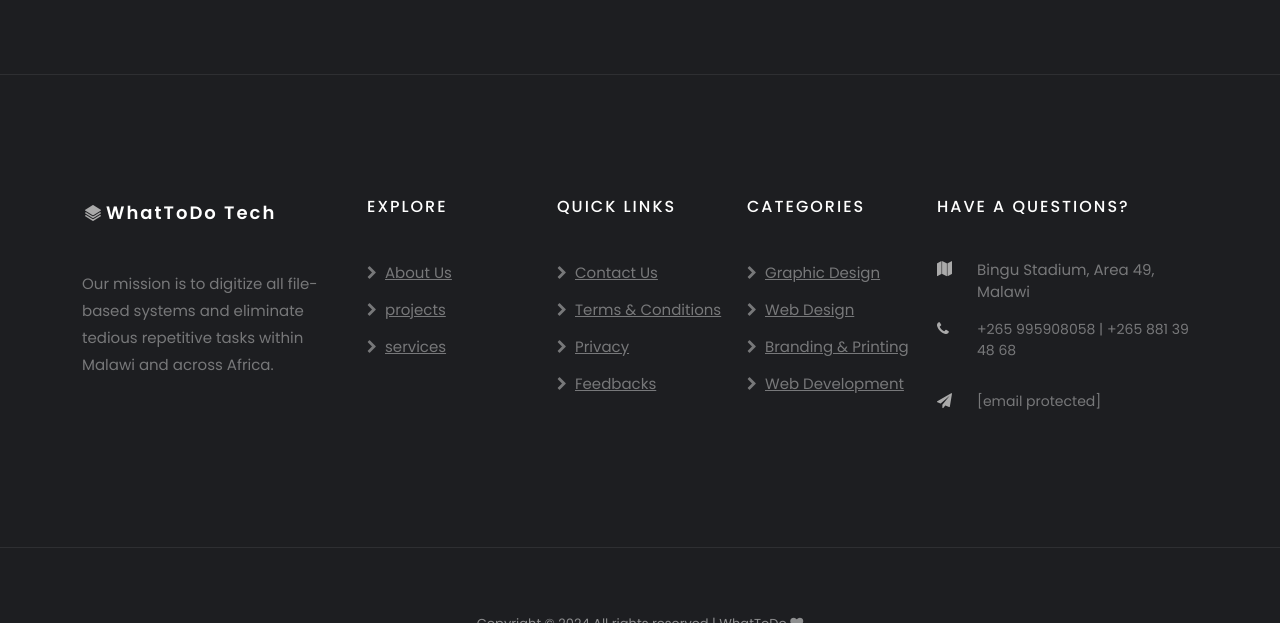
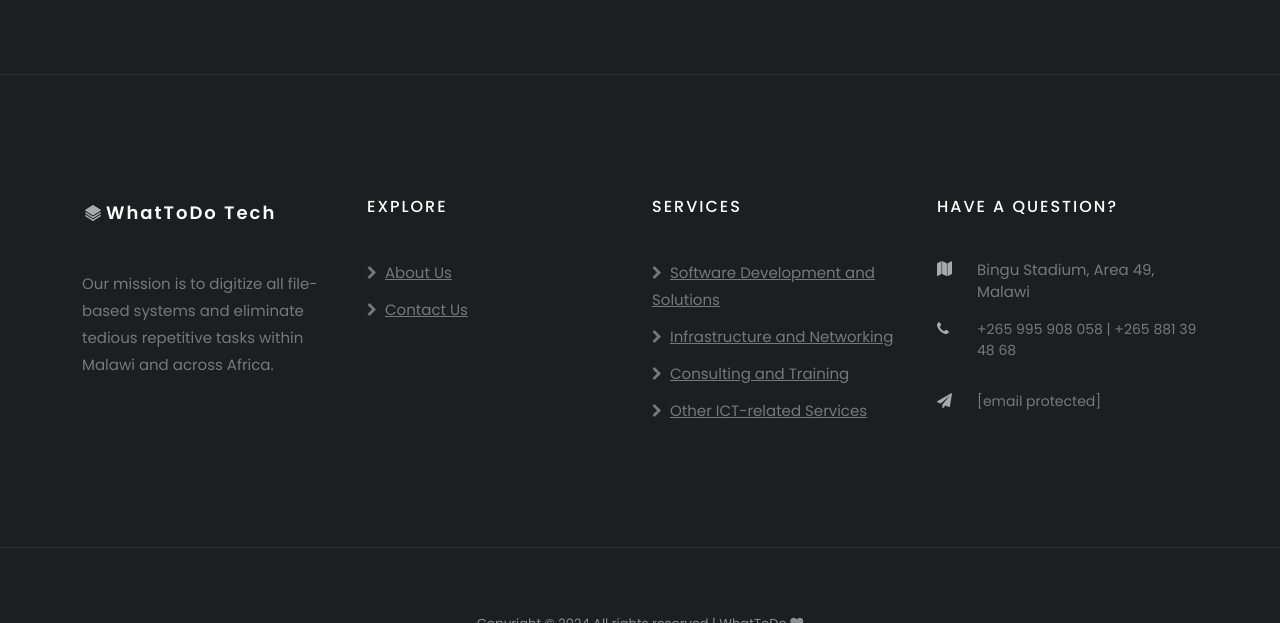
Before and after one commit to WhatToDo-Tech/wtdwebsite_2024, a PHP site: page /index.php in a window 1280 px wide. Shown: the part 5877-6500 px from the top of the page. Run offline with PHP 8.4, Linux system fonts and the light colour scheme; some libraries are stand-ins or nearby versions.

Commit message:
Update footer.php
Ticket -> https://www.notion.so/Fix-footer-links-10cb126793f280f29169c21abab6b34f?pvs=4

```diff
--- a/includes/footer.php
+++ b/includes/footer.php
@@ -1,7 +1,7 @@
 <footer class="ftco-footer">
     <div class="container-xl">
       <div class="row mb-5 pb-5 justify-content-between">
-        <div class="col-md-6 col-lg">
+        <div class="col-md-6 col-lg-3">
           <div class="ftco-footer-widget mb-4">
             <h2 class="ftco-heading-2 logo d-flex">
               <a class="navbar-brand d-flex align-items-center" href="index-2.html">
@@ -18,45 +18,37 @@
             </ul> -->
           </div>
         </div>
-        <div class="col-md-6 col-lg-2">
+        <div class="col-md-6 col-lg-3">
           <div class="ftco-footer-widget mb-4">
             <h2 class="ftco-heading-2">Explore</h2>
             <ul class="list-unstyled">
-              <li><a href="about.html"><span class="fa fa-chevron-right mr-2"></span>About Us</a></li>
-              <li><a href="blog.html"><span class="fa fa-chevron-right mr-2"></span>projects</a></li>
-              <li><a href="work.html"><span class="fa fa-chevron-right mr-2"></span>services</a></li>
+              <li><a href="about.php"><span class="fa fa-chevron-right mr-2"></span>About Us</a></li>
+              <li><a href="contact.php"><span class="fa fa-chevron-right mr-2"></span>Contact Us</a></li>
+
+              <!-- <li><a href="blog.html"><span class="fa fa-chevron-right mr-2"></span>projects</a></li>
+              <li><a href="work.html"><span class="fa fa-chevron-right mr-2"></span>services</a></li> -->
             </ul>
           </div>
         </div>
-        <div class="col-md-6 col-lg-2">
+
+        <div class="col-md-6 col-lg-3">
           <div class="ftco-footer-widget mb-4">
-            <h2 class="ftco-heading-2">Quick Links</h2>
+            <h2 class="ftco-heading-2">Services</h2>
             <ul class="list-unstyled">
-              <li><a href="contact.html"><span class="fa fa-chevron-right mr-2"></span>Contact Us</a></li>
-              <li><a href="#"><span class="fa fa-chevron-right mr-2"></span>Terms &amp; Conditions</a></li>
-              <li><a href="#"><span class="fa fa-chevron-right mr-2"></span>Privacy</a></li>
-              <li><a href="#"><span class="fa fa-chevron-right mr-2"></span>Feedbacks</a></li>
+              <li><a href="#"><span class="fa fa-chevron-right mr-2"></span>Software Development and Solutions</a></li>
+              <li><a href="#"><span class="fa fa-chevron-right mr-2"></span>Infrastructure and Networking</a></li>
+              <li><a href="#"><span class="fa fa-chevron-right mr-2"></span>Consulting and Training</a></li>
+              <li><a href="#"><span class="fa fa-chevron-right mr-2"></span>Other ICT-related Services</a></li>
             </ul>
           </div>
         </div>
-        <div class="col-md-6 col-lg-2">
+        <div class="col-md-6 col-lg-3">
           <div class="ftco-footer-widget mb-4">
-            <h2 class="ftco-heading-2">Categories</h2>
-            <ul class="list-unstyled">
-              <li><a href="#"><span class="fa fa-chevron-right mr-2"></span>Graphic Design</a></li>
-              <li><a href="#"><span class="fa fa-chevron-right mr-2"></span>Web Design</a></li>
-              <li><a href="#"><span class="fa fa-chevron-right mr-2"></span>Branding &amp; Printing</a></li>
-              <li><a href="#"><span class="fa fa-chevron-right mr-2"></span>Web Development</a></li>
-            </ul>
-          </div>
-        </div>
-        <div class="col-md-6 col-lg">
-          <div class="ftco-footer-widget mb-4">
-            <h2 class="ftco-heading-2">Have a Questions?</h2>
+            <h2 class="ftco-heading-2">Have a Question?</h2>
             <div class="block-23 mb-3">
               <ul>
                 <li><span class="icon fa fa-map marker"></span><span class="text">Bingu Stadium, Area 49, Malawi</span></li>
-                <li><a href="#"><span class="icon fa fa-phone"></span><span class="text">+265 995908058 | +265 881 39 48 68</span></a></li>
+                <li><a href="#"><span class="icon fa fa-phone"></span><span class="text">+265 995 908 058 | +265 881 39 48 68</span></a></li>
                 <li><a target="_blank" href="mailto:whattodomw@gmail.com"><span class="icon fa fa-paper-plane pr-4"></span><span class="text"><span
                         class="__cf_email__"
                         data-cfemail="365f585059764f59434452595b575f581855595b">[email&#160;protected]</span></span></a>
```
